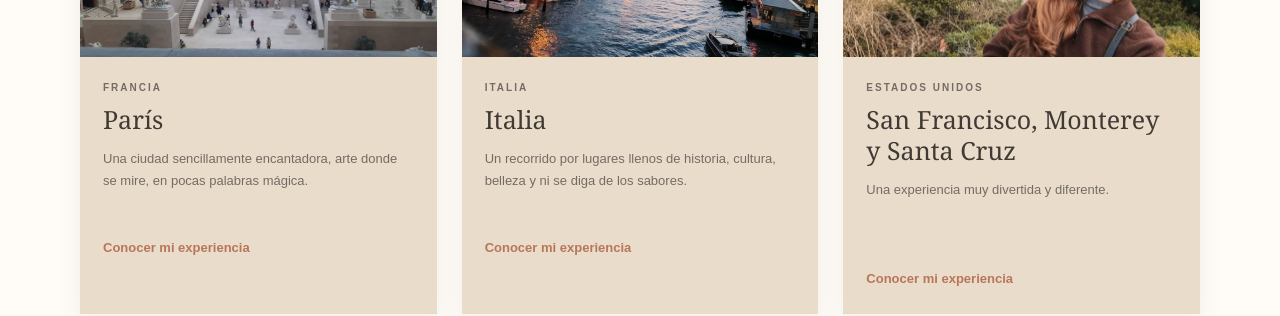
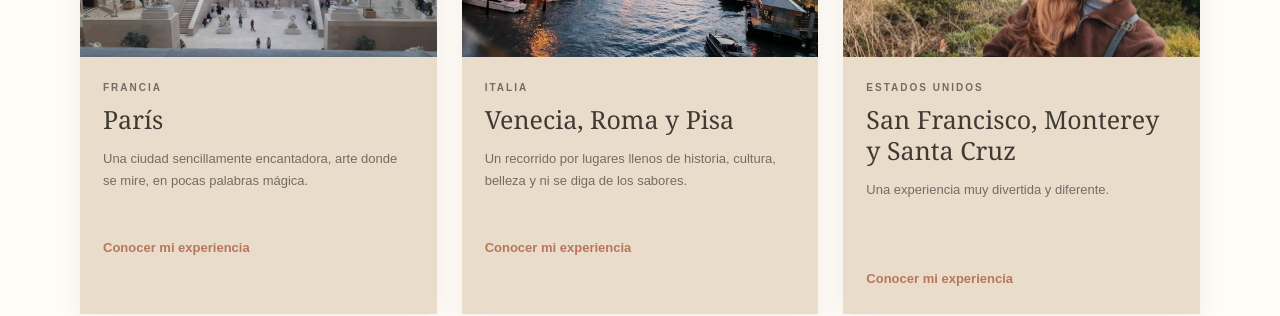
Before and after one commit to jszuluaga/mi-mundo-en-fotografias, a Jekyll site: the page built from index.html, in a window 1280 px wide. Shown: the part 1046-1362 px from the top of the page. Built offline with Jekyll 4.4.1, drawn with Linux system fonts in a browser that asks for light colours.

```diff
--- a/index.html
+++ b/index.html
@@ -74,7 +74,7 @@ title: Inicio
           Una ciudad sencillamente encantadora, arte donde se mire,
           en pocas palabras mágica.
         </p>
-        <a href="{{ '/paris/' | relative_url }}">Conocer mi experiencia</a>
+        <a href="{{ '/paris.html' | relative_url }}">Conocer mi experiencia</a>
       </div>
     </article>
 
@@ -87,7 +87,7 @@ title: Inicio
 
       <div class="contenido-tarjeta">
         <p class="categoria">ITALIA</p>
-        <h3>Italia</h3>
+        <h3>Venecia, Roma y Pisa</h3>
         <p>
           Un recorrido por lugares llenos de historia, cultura,
           belleza y ni se diga de los sabores.
```
